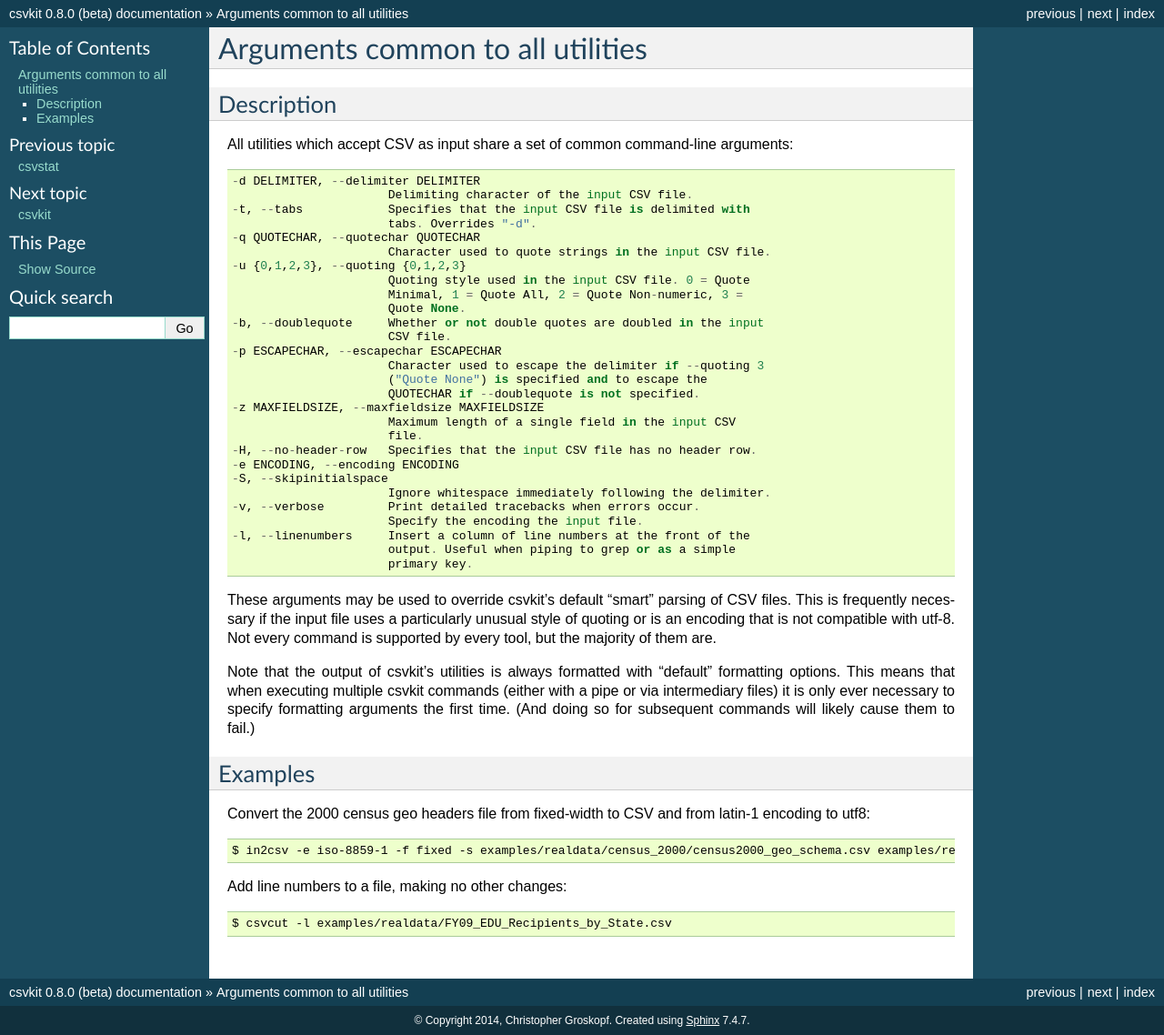
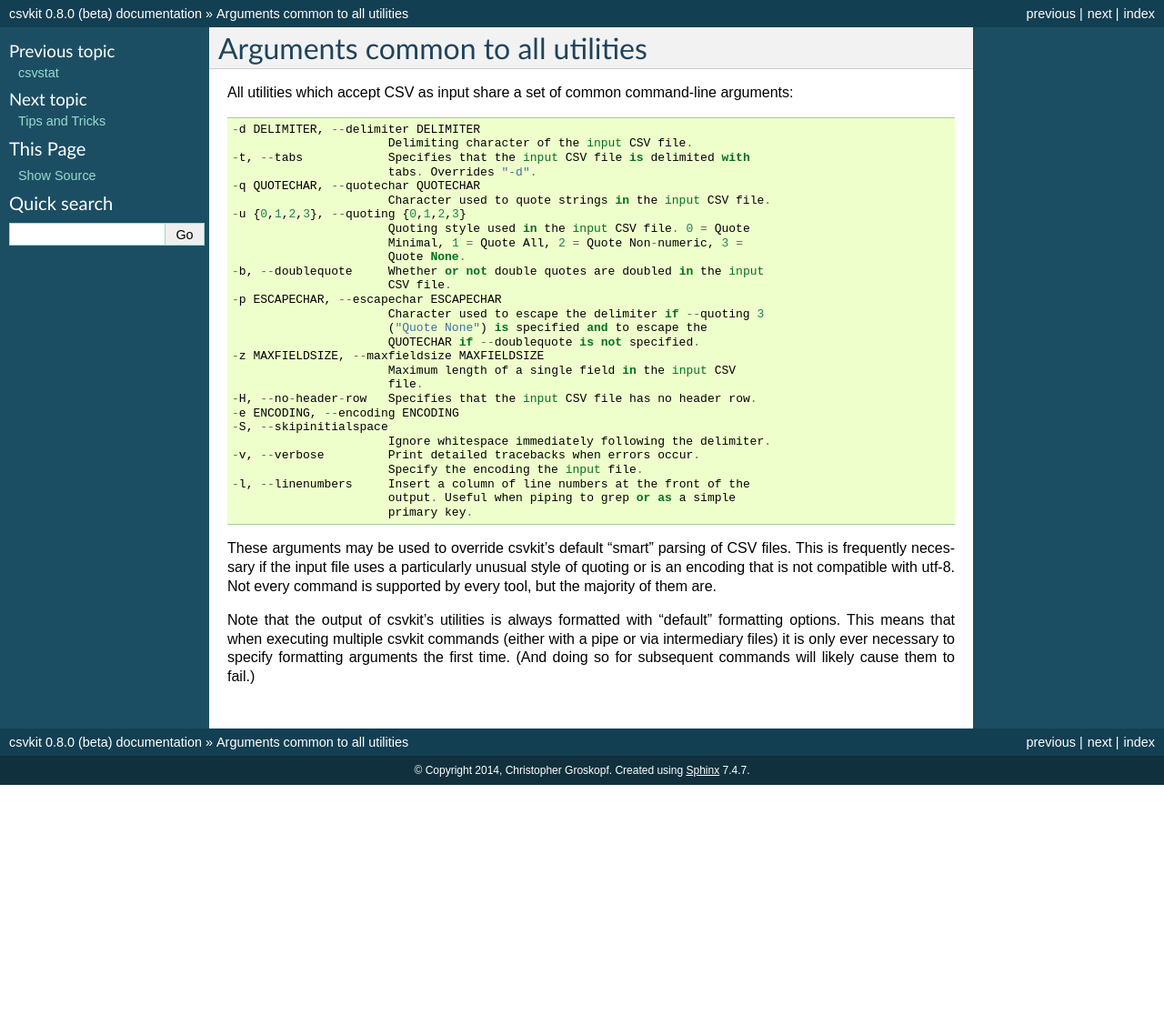
Before and after one commit to wireservice/csvkit, a Sphinx documentation site: the page built from docs/common_arguments.rst, in a window 1280 px wide. Shown: the whole page at 91% size. Built offline with Sphinx 7.4.7, drawn with Linux system fonts in a browser that asks for light colours; after the commit the page ends 900 px from its top, so only the background shows below that.

Commit message:
Document a couple tricky features. Closes #297. Closes #298.

```diff
--- a/csvkit/__init__.py
+++ b/csvkit/__init__.py
@@ -1,7 +1,7 @@
 #!/usr/bin/env python
 
 """
-This module contains csvkit's superpowered reader and writer. The greatest improvement over the standard library versions is that these versions are completely unicode aware and can support any encoding by simply passing in the its name at the time they are created.
+This module contains csvkit's superpowered reader and writer. For Python 2 users, the greatest improvement over the standard library versions is that these versions are completely unicode aware and can support any encoding by simply passing in the its name at the time they are created. Python 3 resolves the unicode issues with the ``csv`` module, so this module is provided mostly for compatability purposes.
 
 This module defines ``reader``, ``writer``, ``DictReader`` and ``DictWriter`` so you can use it as a drop-in replacement for :mod:`csv`. Alternatively, you can instantiate :class:`CSVKitReader`, :class:`CSVKitWriter`, :class:`CSVKitDictReader` and :class:`CSVKitDictWriter` directly.
 """
--- a/docs/scripts/common_arguments.rst
+++ b/docs/common_arguments.rst
@@ -1,9 +1,6 @@
 =================================
 Arguments common to all utilities
 =================================
-
-Description
-===========
 
 All utilities which accept CSV as input share a set of common command-line arguments::
 
@@ -39,14 +36,3 @@
 These arguments may be used to override csvkit's default "smart" parsing of CSV files. This is frequently necessary if the input file uses a particularly unusual style of quoting or is an encoding that is not compatible with utf-8. Not every command is supported by every tool, but the majority of them are.
 
 Note that the output of csvkit's utilities is always formatted with "default" formatting options. This means that when executing multiple csvkit commands (either with a pipe or via intermediary files) it is only ever necessary to specify formatting arguments the first time. (And doing so for subsequent commands will likely cause them to fail.)
-
-Examples
-========
-
-Convert the 2000 census geo headers file from fixed-width to CSV and from latin-1 encoding to utf8::
-
-    $ in2csv -e iso-8859-1 -f fixed -s examples/realdata/census_2000/census2000_geo_schema.csv examples/realdata/census_2000/usgeo_excerpt.upl > usgeo.csv
-
-Add line numbers to a file, making no other changes::
-
-    $ csvcut -l examples/realdata/FY09_EDU_Recipients_by_State.csv
--- a/docs/index.rst
+++ b/docs/index.rst
@@ -126,9 +126,10 @@
 *Appendices*
 
 .. toctree::
-    :maxdepth: 1
+    :maxdepth: 2
 
-    scripts/common_arguments
+    common_arguments
+    tricks
 
 Using as a library
 ==================
--- a/docs/scripts/csvcut.rst
+++ b/docs/scripts/csvcut.rst
@@ -56,3 +56,7 @@
 Extract columns named "TOTAL" and "State Name" (in that order)::
 
     $ csvcut -c TOTAL,"State Name" examples/realdata/FY09_EDU_Recipients_by_State.csv
+
+Add line numbers to a file, making no other changes::
+
+    $ csvcut -l examples/realdata/FY09_EDU_Recipients_by_State.csv
```
Also changed, not shown: docs/tricks.rst (added, +26 -0 lines), 1 other file.
